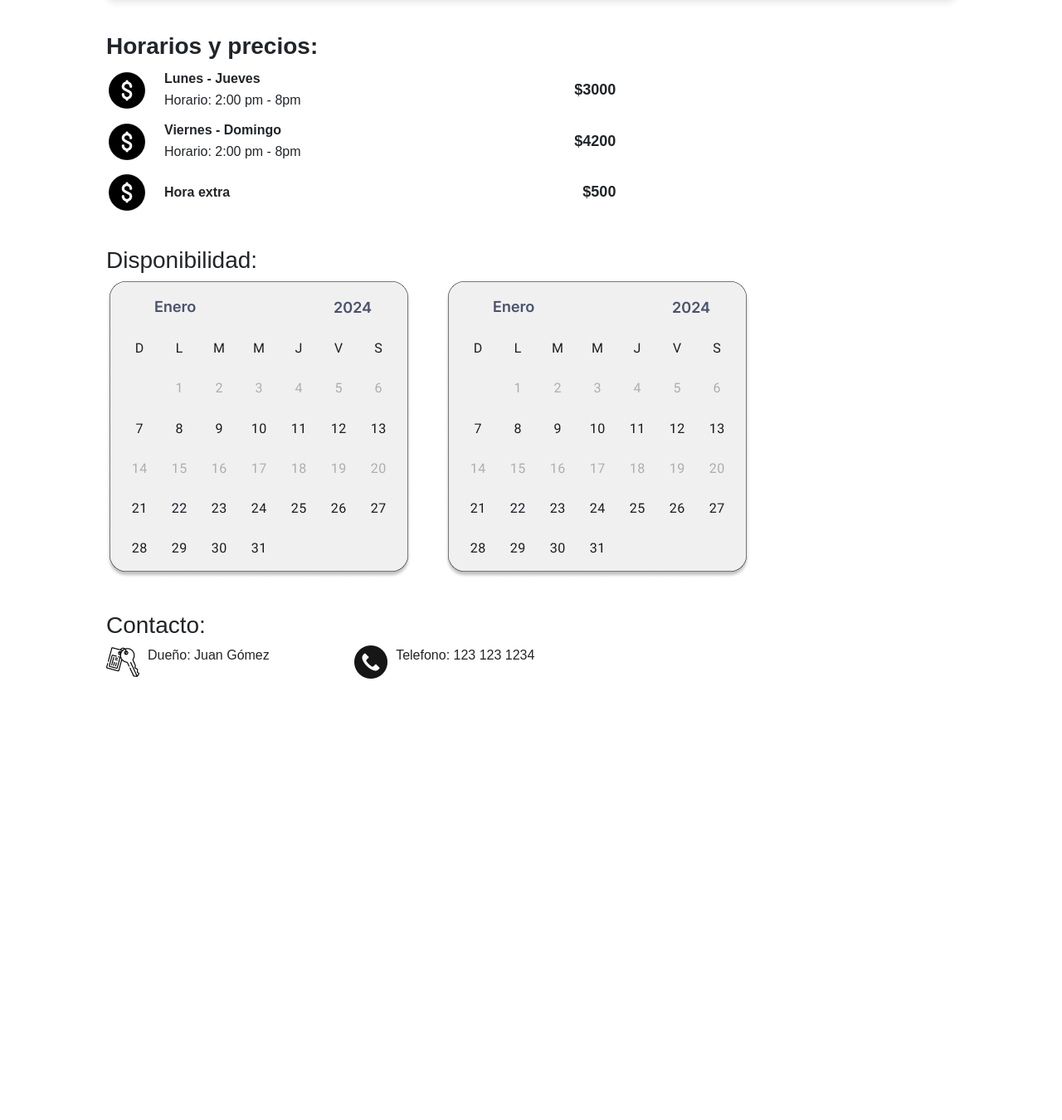
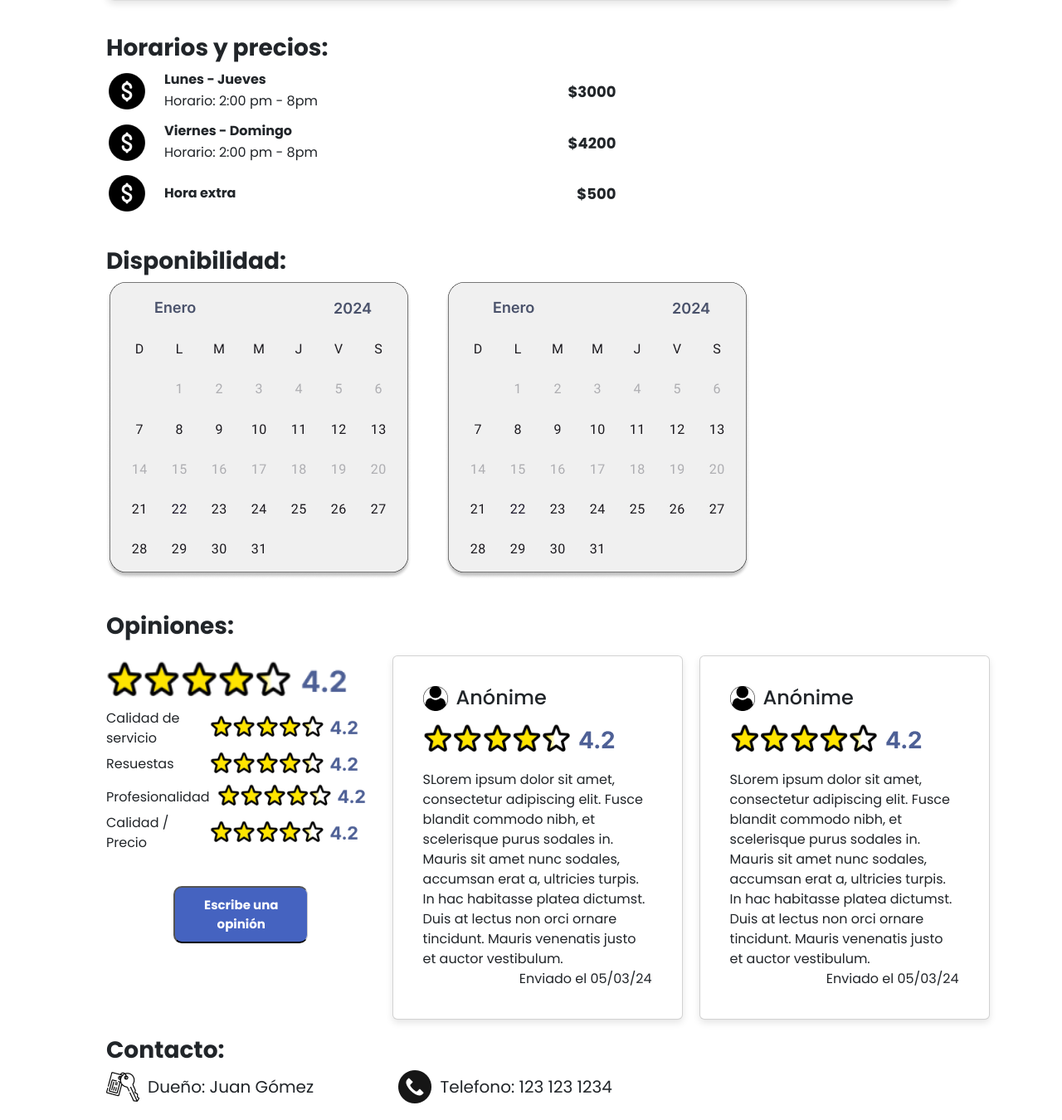
Before and after one commit to jassielCOTA12/LocalEventos, a PHP site: page /local.html in a window 1280 px wide. Shown: the part 1338-2688 px from the top of the page at 83% size. Before the commit the page ends 2156 px from the top, so only its background shows below. Run offline with PHP 8.4, Linux system fonts and the light colour scheme; some libraries are stand-ins or nearby versions.

Commit message:
seccion local casi complete

```diff
--- a/local.html
+++ b/local.html
@@ -70,23 +146,105 @@
                 <div class="local-info">
                     <img class="icon" src="imagenes/mensajeIcon.png" alt="mensaje-Icon" >
                     <img class="calificacion" src="imagenes/estrellas.png" alt="calificacion">
-                    <p class="opiniones">(4 opiniones)</p>
+                    <a href="#op" class="opiniones">(4 opiniones)</a>
                 </div>
                 <div class="local-info">
                     <img class="icon" src="imagenes/precioIcon.png" alt="precio1-Icon" >
                     <p class="precioAprox">Desde $3,000.0</p>
                 </div>
                 <div class="botonesReservar-compartir-like">
-                    <button class="btn-reservar">Reservar</button>
-                    <button class="btn-compartir"><img src="imagenes/compartirIcon.png" alt="compartir"></button>
-                    <button class="btn-like"><img src="imagenes/likeIcon.png" alt="like"></button>
-                </div>
+    <button class="btn-reservar" data-bs-toggle="modal" data-bs-target="#reservarModal">Reservar</button>
+    <button class="btn-compartir"><img src="imagenes/compartirIcon.png" alt="compartir"></button>
+    <button class="btn-like"><i class="fa-solid fa-heart"></i></button>
+</div>
+
+<div class="modal fade" id="reservarModal" tabindex="-1" aria-labelledby="reservarModalLabel" aria-hidden="true">
+    <div class="modal-dialog">
+        <div class="modal-content">
+            <div class="modal-header">
+                <h5 class="modal-title" id="reservarModalLabel"><strong>Reservación</strong></h5>
+                <button type="button" class="btn-close" data-bs-dismiss="modal" aria-label="Close"></button>
+            </div>
+            <div class="modal-body">
+                <h4 class="text-center">Salon de Eventos "La Roca"</h4>
+
+                <form>
+                    <div class="input-group mb-3">
+                        <span class="input-group-text"><i class="fa-solid fa-user"></i></span>
+                        <input type="text" class="form-control" placeholder="Nombre y apellido" required>
+                    </div>
+
+                    <div class="row g-2 mb-3">
+                        <div class="col">
+                            <div class="input-group">
+                                <span class="input-group-text"><i class="fa-solid fa-envelope"></i></span>
+                                <input type="email" class="form-control" placeholder="Correo electrónico" required>
+                            </div>
+                        </div>
+                        <div class="col">
+                            <div class="input-group">
+                                <span class="input-group-text"><i class="fa-solid fa-phone"></i></span>
+                                <input type="tel" class="form-control" placeholder="Teléfono" required>
+                            </div>
+                        </div>
+                    </div>
+
+                    <label>Fecha del evento:</label>
+                    <div class="row g-2 mb-3">
+                        <div class="col">
+                            <select class="form-select" required>
+                                <option value="" disabled>Día</option>
+                                <!-- Agregar opciones para los días -->
+                                 <option value="">1</option>
+                            </select>
+                        </div>
+                        <div class="col">
+                            <select class="form-select" required>
+                                <option value="">Mes</option>
+                                <!-- Agregar opciones para los meses -->
+                            </select>
+                        </div>
+                        <div class="col">
+                            <select class="form-select" required>
+                                <option value="">Año</option>
+                                <!-- Agregar opciones para los años -->
+                            </select>
+                        </div>
+                    </div>
+
+                    <label>Número de invitados:</label>
+                    <div class="form-check mb-3">
+                        <input type="radio" class="form-check-input" name="invitados" id="invitados1" value="0-30">
+                        <label class="form-check-label" for="invitados1">0 - 30 personas</label>
+                    </div>
+                    <div class="form-check mb-3">
+                        <input type="radio" class="form-check-input" name="invitados" id="invitados2" value="30-50">
+                        <label class="form-check-label" for="invitados2">30 - 50 personas</label>
+                    </div>
+                    <div class="form-check mb-3">
+                        <input type="radio" class="form-check-input" name="invitados" id="invitados3" value="50-70">
+                        <label class="form-check-label" for="invitados3">50 - 70 personas</label>
+                    </div>
+
+                    <div class="form-group mt-3">
+                        <label for="extraInfo">Información extra:</label>
+                        <textarea class="form-control" id="extraInfo" rows="3" placeholder="Buen día, estoy interesado en un lugar para celebrar un cumpleaños infantil."></textarea>
+                    </div>
+                </form>
+            </div>
+            <div class="modal-footer">
+                <button type="button" class="btn-continuar">Continuar</button>
+                <p class="text-center text-muted mt-2">Salón de Eventos "La Roca" se pondrá en contacto contigo lo más pronto posible.</p>
+            </div>
+        </div>
+    </div>
+</div>
             </div>
         </div>
         <div class="panel-infoLocal">
-            <h2>¡Reserva tu fecha!</h2>
+            <h2><strong>¡Reserva tu fecha!</strong></h2>
             <div class="informacion">
-                    <p>Información:</p>
+                    <h3><strong>Información:</strong></h3>
                 <div class="info-container">
                     <div class="local-info">
                         <img class="icon" src="imagenes/albercaIcon.png" alt="AlbercaIcon">
@@ -122,7 +280,7 @@
             </div>
         </div>
         <div class="panel-horariosPrecios">
-            <h3>Horarios y precios:</h3>
+            <h3><strong>Horarios y precios:</strong></h3>
             <div class="dias">
                 <div class="precio-item">
                     <div class="icon-text">
@@ -156,16 +314,118 @@
             </div>
         </div>
         <div class="panel-disponibilidad">
-            <h3>Disponibilidad:</h3>
+            <h3><strong>Disponibilidad:</strong></h3>
             <div class="calendario">
                 <img src="imagenes/Calendario.png" alt="calendario">
                 <img src="imagenes/Calendario.png" alt="calendario">
             </div>
         </div>
     </div>
+    <div class="panel-opiniones">
+        <h3 id="op"><strong>Opiniones:</strong></h3>
+        <div class="panel-opiniones-container">
+            <div class="estrellas">
+                <img src="imagenes/estrellas.png" alt="Calificacion">
+                <div class="info-opinion">
+                    <p>Calidad de servicio</p>
+                    <img src="imagenes/estrellas.png" alt="estrellas">
+                </div>
+                <div class="info-opinion">
+                    <p >Resuestas</p>
+                    <img src="imagenes/estrellas.png" alt="estrellas">
+                </div>
+                <div class="info-opinion">
+                    <p>Profesionalidad</p>
+                    <img src="imagenes/estrellas.png" alt="estrellas">
+                </div>
+                <div class="info-opinion">
+                    <p >Calidad / Precio</p>
+                    <img src="imagenes/estrellas.png" alt="estrellas">
+                </div>
+                <div class="btn-opinion">
+                    <button class="btn-agregarComentario" data-bs-toggle="modal" data-bs-target="#opinionModal">Escribe una opinión</button>
+                </div>
+            </div>
+                <div class="modal fade" id="opinionModal" tabindex="-1" aria-labelledby="opinionModalLabel" aria-hidden="true">
+                    <div class="modal-dialog">
+                        <div class="modal-content">
+                            <div class="modal-header">
+                                <h5 class="modal-title" id="opinionModalLabel"><strong>¡Tu opinión vale mucho!</strong></h5>
+                                <button type="button" class="btn-close" data-bs-dismiss="modal" aria-label="Close"></button>
+                            </div>
+                            <div class="modal-body">
+                                <p>Evalúa este servicio de acuerdo con:</p>
+                                <h4>Salon de Eventos "La Roca"</h4>
 
+                                <div class="rating-section">
+                                    <div class="rating-item">
+                                        <label>Calidad de servicio</label>
+                                        <div class="stars">
+                                            <span>★★★★★</span>
+                                        </div>
+                                    </div>
+                                    <div class="rating-item">
+                                        <label>Respuesta</label>
+                                        <div class="stars">
+                                            <span>★★★★★</span>
+                                        </div>
+                                    </div>
+                                    <div class="rating-item">
+                                        <label>Profesionalidad</label>
+                                        <div class="stars">
+                                            <span>★★★★★</span>
+                                        </div>
+                                    </div>
+                                    <div class="rating-item">
+                                        <label>Calidad / Precio</label>
+                                        <div class="stars">
+                                            <span>★★★★★</span>
+                                        </div>
+                                    </div>
+                                </div>
+
+                                <div class="form-group mt-3">
+                                    <label for="experience">Describe tu experiencia:</label>
+                                    <textarea class="form-control" id="experience" rows="3"></textarea>
+                                </div>
+                            </div>
+                            <div class="modal-footer">
+                                <button type="button" class="btn-aceptar" data-bs-dismiss="modal">Aceptar</button>
+                                <p class="text-muted">Información anónima</p>
+                            </div>
+                        </div>
+                    </div>
+                </div>
+
+                <div class="cards-wrapper">
+                    <div class="card">
+                        <div class="card-body">
+                            <div class="headerComments">
+                                <img src="imagenes/personaIcon.png" alt="">
+                                <h4>Anónime</h4>
+                            </div>
+                            <div class="center-Comments"><img src="imagenes/estrellas.png" alt="estrellas"></div>
+                          <p class="card-text">SLorem ipsum dolor sit amet, consectetur adipiscing elit. Fusce blandit commodo nibh, et scelerisque purus sodales in. Mauris sit amet nunc sodales, accumsan erat a, ultricies turpis. In hac habitasse platea dictumst. Duis at lectus non orci ornare tincidunt. Mauris venenatis justo et auctor vestibulum.</p>
+                          <p class="card-date">Enviado el 05/03/24</p>
+                        </div>
+                      </div>
+                      <div class="card">
+                        <div class="card-body">
+                            <div class="headerComments">
+                                <img src="imagenes/personaIcon.png" alt="">
+                                <h4>Anónime</h4>
+                            </div>
+                            <div class="center-Comments"><img src="imagenes/estrellas.png" alt="estrellas"></div>
+                          <p class="card-text">SLorem ipsum dolor sit amet, consectetur adipiscing elit. Fusce blandit commodo nibh, et scelerisque purus sodales in. Mauris sit amet nunc sodales, accumsan erat a, ultricies turpis. In hac habitasse platea dictumst. Duis at lectus non orci ornare tincidunt. Mauris venenatis justo et auctor vestibulum.</p>
+                          <p class="card-date">Enviado el 05/03/24</p>
+                        </div>
+                      </div>
+                </div>
+
+        </div>
+    </div>
     <div class="contacto">
-        <h3>Contacto:</h3>
+        <h3><strong>Contacto:</strong></h3>
         <div class="infoContacto">
             <div class="formato-info">
                 <img src="imagenes/llavesIcon.png" alt="llavesIcon">
--- a/styles.css
+++ b/styles.css
@@ -4,6 +4,7 @@
     --color-hover:#585353;
     --color-grisSecciones:#D9D9D9;
     --color-gris-texto:#4A526B;
+    --color-secundario: #4563C0;
 
 }
 
@@ -710,6 +712,9 @@ body.login .panelCentral-gen{
     z-index: 1000;
 }
 
+.local p{
+    margin: 0;
+}
 .contenedor-gen {
     margin-top: 80px;
 }
@@ -801,11 +832,9 @@ body.login .panelCentral-gen{
     .panel-horariosPrecios {
         width: 80%;
         margin: 20px auto;
-        font-family: Arial, sans-serif;
     }
 
     .panel-horariosPrecios h3 {
-        font-weight: bold;
         margin-bottom: 10px;
     }
 
@@ -856,7 +885,6 @@ body.login .panelCentral-gen{
     .panel-disponibilidad {
         width: 80%;
         margin: 20px auto;
-        font-family: Arial, sans-serif;
     }
     .calendario{
         display: flex;
@@ -865,12 +893,11 @@ body.login .panelCentral-gen{
     }
 
 
-    /*footer Local*/
+    /*panel Local*/
 
     .contacto{
         width: 80%;
         margin: 20px auto;
-        font-family: Arial, sans-serif;
     }
     .infoContacto{
         display: flex;
@@ -879,8 +906,163 @@ body.login .panelCentral-gen{
     }
     .formato-info{
         display: flex;
+        align-items: center;
+        columns: 2;
+        font-size: 20px;
+        gap: 10px;
+    }
+    /*PAnel opiniones*/
+    /*Comentarios carrusel*/
+    .headerComments{
+        display: flex;
         flex-direction: row;
+        align-items: center;
         gap: 10px;
-        text-align: center;
+    }
+    .card{
+        padding: 20px;
+        width: 350px;
+        margin-left: 20px;
+        box-shadow: 0 4px 8px rgba(0, 0, 0, 0.1);
+    }
+    .headerComments h4{
+        margin: 0;
+    }
+    .card-body .center-Comments{
+        margin: 10px 0;
+    }
+    .card-date{
+        justify-content: flex-end;
+        display: flex;
+    }
+
+    .panel-opiniones{
+        width: 80%;
+        margin: 20px auto;
+        display: flex;
+        flex-direction: column;
+    }
+    .panel-opiniones-container{
+        display: flex;
+        margin-top: 10px;
+    }
+
+
+    .cards-wrapper{
+        display: flex;
+        width: auto;
+
+    }
+
+    .info-opinion{
+        display: flex;
+        columns: 2;
+        justify-content: space-between;
+        align-items: center;
+        gap: 3%;
+    }
+    .info-opinion img{
+        width: 200px;
+    }
+    .info-opinion p{
+        margin: 0cqw;
+    }
+    .estrellas{
+        display: flex;
+        flex-direction: column;
+    }
+    .btn-opinion{
+        display: flex;
+        align-items: center;
         justify-content: center;
     }
+    .btn-agregarComentario, .btn-continuar{
+        background-color: var(--color-secundario);
+        color: white;
+        width: 50%;
+        border-radius: 10px;
+        margin-top: 40px;
+        font-size: 15px;
+        padding:10px;
+        font-weight: bold;
+        border-right: 1px solid #ccc;
+    }
+    .btn-agregarComentario:hover{
+        background-color: var(--color-hover);
+        color: white;
+    }
+    .btn-continuar:hover{
+        background-color: var(--color-hover);
+        color: white;
+    }
+    .modal-body h4 {
+        text-align: center;
+        margin-top: 10px;
+        font-weight: bold;
+    }
+
+    .rating-section {
+        display: flex;
+        flex-direction: column;
+        gap: 10px;
+    }
+
+    .rating-item {
+        display: flex;
+        align-items: center;
+        justify-content: space-between;
+        font-size: 14px;
+    }
+
+    .stars span {
+        font-size: 24px;
+        color: #ccc;
+        cursor: pointer;
+    }
+
+    .stars span:hover,
+    .stars span:hover ~ span {
+        color: #ffc107;
+    }
+
+    .form-group label {
+        font-size: 16px;
+    }
+
+    .modal-footer {
+        display: flex;
+        flex-direction: column;
+        align-items: center;
+    }
+    .btn-aceptar,.btn-continuar{
+        background-color: var(--color-secundario);
+        color: white;
+        width: 50%;
+        height: 40px;
+        border-radius: 10px;
+        margin-top: 40px;
+        font-size: 15px;
+        border-right: 1px solid #ccc;
+    }
+    .modal-footer .btn-primary {
+        width: 100%;
+        margin-bottom: 5px;
+    }
+
+    .modal-footer .text-muted {
+        font-size: 12px;
+    }
+
+
+
+
+
+
+
+
+
+
+
+    [id] {
+        scroll-margin-top:100px; /* Ajusta el valor a la altura de la barra de navegación fija */
+    }
```
Also changed, not shown: other parts of local.html (+85 -9 lines), other parts of styles.css (+31 -4 lines), inicio.html (+41 -8 lines), imagenes/personaIcon.png (added).
